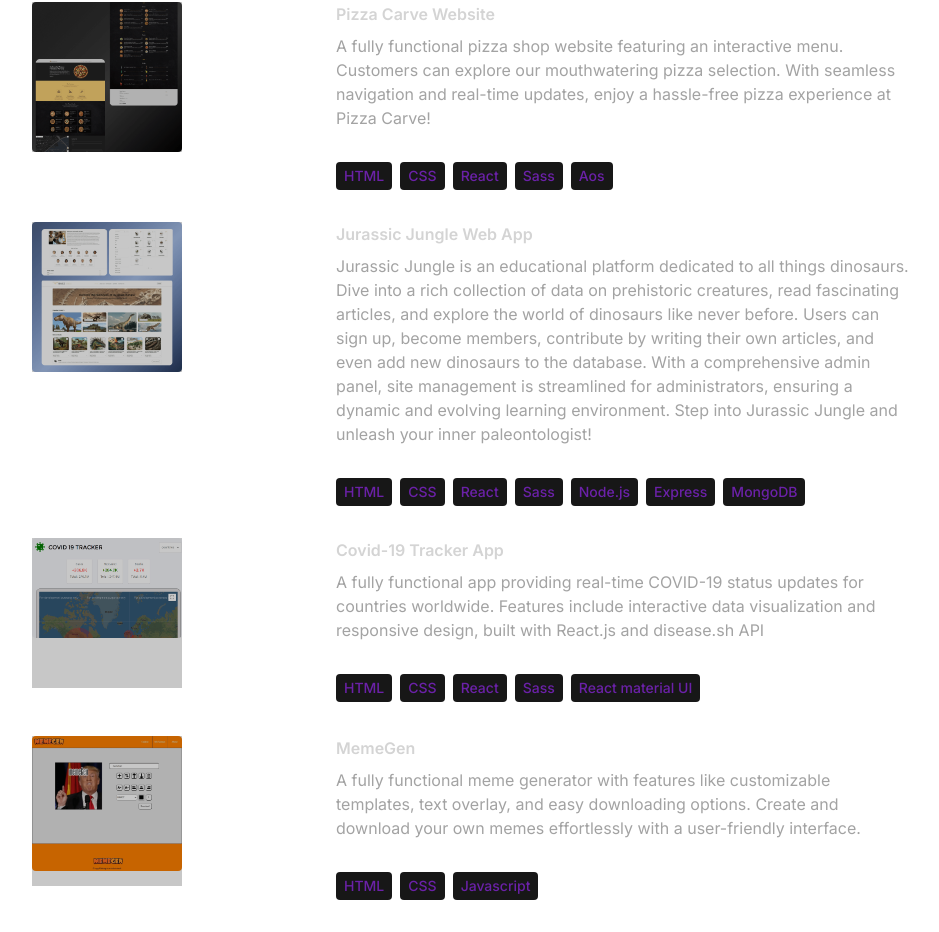
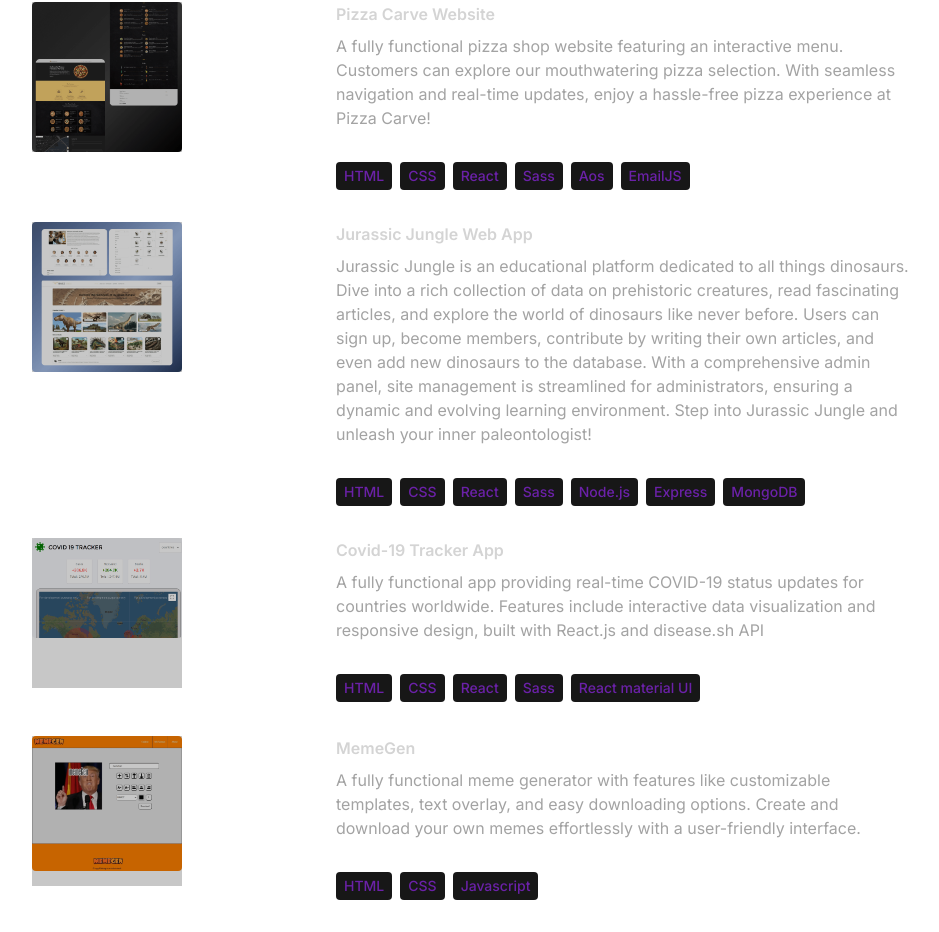
Before and after one commit to avishaiEtach/new_portfolio, a React (Create React App) app: page / in a window 1280 px wide. Shown: the part 2906-3838 px from the top of the page, without its empty margins (168-1107 px from the left). Built offline with nearby package versions, Linux system fonts and the light colour scheme.

Commit message:
add project

```diff
--- a/src/assets/constants.ts
+++ b/src/assets/constants.ts
@@ -89,7 +89,7 @@ export const PROJECTS = [
     image: project1,
     description:
       "A fully functional pizza shop website featuring an interactive menu. Customers can explore our mouthwatering pizza selection. With seamless navigation and real-time updates, enjoy a hassle-free pizza experience at Pizza Carve!",
-    technologies: ["HTML", "CSS", "React", "Sass", "Aos"],
+    technologies: ["HTML", "CSS", "React", "Sass", "Aos", "EmailJS"],
     link: "https://pizzacarve.onrender.com/",
   },
   {
```
